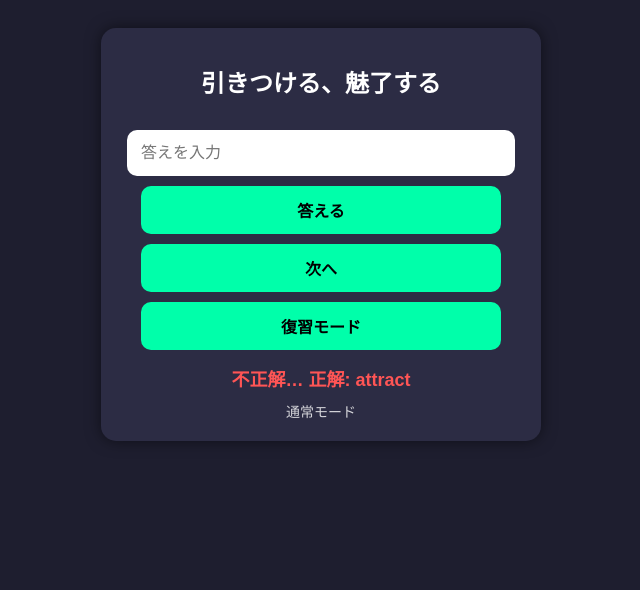
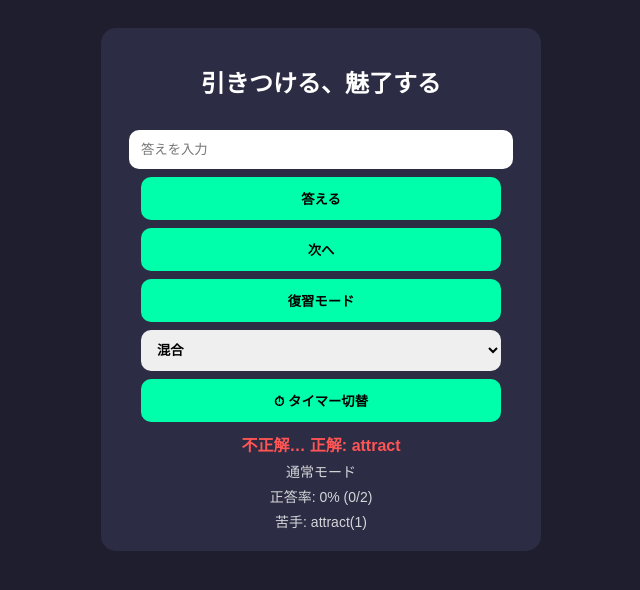
Before and after one commit to Paruky/EnglishLesson1Memolize, a plain HTML site: page index.html in a window 1280 px wide. Both pictures are taken after a click on the button "答える". Shown: the whole page, without its empty margins (319-959 px from the left). Drawn offline with Linux system fonts and the light colour scheme.

Commit message:
Add files via upload

```diff
--- a/index.html
+++ b/index.html
@@ -3,11 +3,11 @@
 <head>
 <meta charset="UTF-8">
 <meta name="viewport" content="width=device-width, initial-scale=1.0">
-  <title>英単語暗記（ガチモード）</title>
+<title>英単語暗記（完全保存版）</title>
 
 <style>
 body {
-      font-family: Arial, sans-serif;
+  font-family: Arial;
   background: #1e1e2f;
   color: white;
   text-align: center;
@@ -18,52 +18,37 @@
   background: #2c2c44;
   padding: 20px;
   border-radius: 15px;
-      width: 100%;
   max-width: 400px;
   margin: auto;
-      box-shadow: 0 0 15px rgba(0,0,0,0.5);
 }
 
-    h1 {
-      font-size: 24px;
-      word-break: break-word;
-    }
+h1 { font-size: 24px; }
 
 input {
   margin-top: 15px;
-      padding: 14px;
+  padding: 12px;
   width: 90%;
   border-radius: 10px;
   border: none;
-      font-size: 16px;
 }
 
-    button {
-      margin-top: 10px;
+button, select {
+  margin-top: 8px;
   padding: 12px;
   width: 90%;
+  border-radius: 10px;
   border: none;
-      border-radius: 10px;
-      background: #00ffaa;
-      color: black;
-      font-weight: bold;
-      font-size: 16px;
-    }
-
-    .result {
-      margin-top: 15px;
-      font-size: 18px;
   font-weight: bold;
 }
 
+button { background: #00ffaa; }
+
+.result { margin-top: 10px; font-weight: bold; }
 .correct { color: #00ffaa; }
 .wrong { color: #ff5555; }
 
-    .mode {
-      margin-top: 10px;
-      font-size: 14px;
-      opacity: 0.8;
-    }
+.small { font-size: 14px; opacity: 0.8; margin-top: 5px; }
+.timer { font-size: 18px; margin-top: 10px; }
 </style>
 </head>
 
@@ -71,85 +56,167 @@
 
 <div class="card">
   <h1 id="question"></h1>
+  <div class="timer" id="timer"></div>
 
-    <input type="text" id="answer" placeholder="答えを入力">
+  <input id="answer" placeholder="答えを入力">
 
   <button onclick="checkAnswer()">答える</button>
   <button onclick="nextWord()">次へ</button>
   <button onclick="reviewMode()">復習モード</button>
 
+  <select id="modeSelect" onchange="changeMode()">
+    <option value="mix">混合</option>
+    <option value="en">英語→日本語</option>
+    <option value="ja">日本語→英語</option>
+  </select>
+
+  <button onclick="toggleTimer()">⏱ タイマー切替</button>
+
   <div id="result" class="result"></div>
-    <div id="mode" class="mode">通常モード</div>
+  <div class="small" id="mode">通常モード</div>
+  <div class="small" id="stats"></div>
+  <div class="small" id="weak"></div>
 </div>
 
 <script>
 const words = [
-      { en: "twice", ja: "2回、2倍、2度" },
-      { en: "post", ja: "投稿する" },
-      { en: "media", ja: "媒体、メディア、マスメディア、マスコミ" },
-      { en: "social media", ja: "SNS、ソーシャルメディア" },
-      { en: "blog", ja: "ブログ" },
-      { en: "come up with", ja: "思いつく、考え出す" },
-      { en: "workshop", ja: "講習会、作業場、研究会、研修会" },
-      { en: "attract", ja: "引きつける、魅了する" },
-      { en: "clip", ja: "切り抜き、クリップする、クリップ" },
-      { en: "edit", ja: "編集する" },
-      { en: "hobby", ja: "趣味" },
-      { en: "anybody", ja: "誰でも、だれでも" },
-      { en: "beginner", ja: "初心者" },
-      { en: "close", ja: "閉じる、近い、接近した" },
-      { en: "wind", ja: "風" },
-      { en: "awesome", ja: "すごい、最高、素晴らしい" },
-      { en: "rap", ja: "ラップ、ラップの曲" },
-      { en: "bound", ja: "〜行きの、縛られた、行きの" },
-      { en: "option", ja: "選択肢、選択" },
-      { en: "entire", ja: "全体の、全部の" },
-      { en: "hurry", ja: "急ぐ、急ぎ、急ぐこと" },
-      { en: "crowded", ja: "混雑した、混んでいる、混み合った" },
-      { en: "apologize", ja: "謝る、お詫びする、謝罪する" },
-      { en: "temporarily", ja: "一時的に" },
-      { en: "estimate", ja: "見積もる、推定する、概算する" },
-      { en: "later", ja: "後で、後ほど" }
+{ en:"twice", ja:"2回、2倍、2度" },
+{ en:"post", ja:"投稿する" },
+{ en:"media", ja:"媒体、メディア、マスメディア、マスコミ" },
+{ en:"social media", ja:"SNS、ソーシャルメディア" },
+{ en:"blog", ja:"ブログ" },
+{ en:"come up with", ja:"思いつく、考え出す" },
+{ en:"workshop", ja:"講習会、作業場、研究会、研修会" },
+{ en:"attract", ja:"引きつける、魅了する" },
+{ en:"clip", ja:"切り抜き、クリップする、クリップ" },
+{ en:"edit", ja:"編集する" },
+{ en:"hobby", ja:"趣味" },
+{ en:"anybody", ja:"誰でも、だれでも" },
+{ en:"beginner", ja:"初心者" },
+{ en:"close", ja:"閉じる、近い、接近した" },
+{ en:"wind", ja:"風" },
+{ en:"awesome", ja:"すごい、最高、素晴らしい" },
+{ en:"rap", ja:"ラップ、ラップの曲" },
+{ en:"bound", ja:"〜行きの、縛られた、行きの" },
+{ en:"option", ja:"選択肢、選択" },
+{ en:"entire", ja:"全体の、全部の" },
+{ en:"hurry", ja:"急ぐ、急ぎ、急ぐこと" },
+{ en:"crowded", ja:"混雑した、混んでいる、混み合った" },
+{ en:"apologize", ja:"謝る、お詫びする、謝罪する" },
+{ en:"temporarily", ja:"一時的に" },
+{ en:"estimate", ja:"見積もる、推定する、概算する" },
+{ en:"later", ja:"後で、後ほど" }
 ];
 
-    let wrongWords = [];
+// ===== データ =====
+let wrongWords = JSON.parse(localStorage.getItem("wrongWords")) || [];
+let mistakeCount = JSON.parse(localStorage.getItem("mistakeCount")) || {};
+let total = Number(localStorage.getItem("total")) || 0;
+let correctCount = Number(localStorage.getItem("correctCount")) || 0;
+let mode = localStorage.getItem("mode") || "mix";
+
 let current;
 let isReview = false;
-    let isEnglishToJapanese = true;
+
+let timerOn = JSON.parse(localStorage.getItem("timerOn")) || false;
+let timeLeft = 10;
+let timerInterval;
+
+// ===== 保存 =====
+function saveData() {
+  localStorage.setItem("wrongWords", JSON.stringify(wrongWords));
+  localStorage.setItem("mistakeCount", JSON.stringify(mistakeCount));
+  localStorage.setItem("total", total);
+  localStorage.setItem("correctCount", correctCount);
+  localStorage.setItem("mode", mode);
+  localStorage.setItem("timerOn", timerOn);
+}
+
+// ===== 出題方向 =====
+function getDirection() {
+  if (mode === "mix") return Math.random() < 0.5;
+  if (mode === "en") return true;
+  if (mode === "ja") return false;
+}
 
 function getList() {
   return isReview && wrongWords.length > 0 ? wrongWords : words;
 }
 
+// ===== タイマー =====
+function startTimer() {
+  if (!timerOn) {
+    document.getElementById("timer").textContent = "";
+    return;
+  }
+
+  clearInterval(timerInterval);
+  timeLeft = 10;
+  document.getElementById("timer").textContent = "⏱ " + timeLeft;
+
+  timerInterval = setInterval(() => {
+    timeLeft--;
+    document.getElementById("timer").textContent = "⏱ " + timeLeft;
+
+    if (timeLeft <= 0) {
+      clearInterval(timerInterval);
+      autoWrong();
+    }
+  }, 1000);
+}
+
+function toggleTimer() {
+  timerOn = !timerOn;
+  saveData();
+  alert(timerOn ? "タイマーON" : "タイマーOFF");
+}
+
+// ===== 問題 =====
+let isEnglishToJapanese;
+
 function nextWord() {
   const list = getList();
   current = list[Math.floor(Math.random() * list.length)];
 
-      // 出題方向ランダム
-      isEnglishToJapanese = Math.random() < 0.5;
+  isEnglishToJapanese = getDirection();
 
-      if (isEnglishToJapanese) {
-        document.getElementById("question").textContent = current.en;
-      } else {
-        document.getElementById("question").textContent = current.ja;
-      }
+  document.getElementById("question").textContent =
+    isEnglishToJapanese ? current.en : current.ja;
 
   document.getElementById("answer").value = "";
   document.getElementById("result").textContent = "";
+
+  startTimer();
 }
 
+// ===== 判定 =====
 function checkAnswer() {
+  clearInterval(timerInterval);
+
   const input = document.getElementById("answer").value.trim();
+  const correctAnswer = isEnglishToJapanese ? current.ja : current.en;
 
-      let correctAnswer = isEnglishToJapanese ? current.ja : current.en;
+  total++;
 
   if (correctAnswer.includes(input) && input !== "") {
-        document.getElementById("result").textContent = "正解！";
+    correctCount++;
+    document.getElementById("result").textContent =
+      "正解！ 正答: " + correctAnswer;
     document.getElementById("result").className = "result correct";
 
     wrongWords = wrongWords.filter(w => w.en !== current.en);
 
   } else {
+    autoWrong();
+  }
+
+  updateStats();
+  saveData();
+}
+
+function autoWrong() {
+  const correctAnswer = isEnglishToJapanese ? current.ja : current.en;
+
   document.getElementById("result").textContent =
     "不正解… 正解: " + correctAnswer;
   document.getElementById("result").className = "result wrong";
@@ -157,26 +224,51 @@
   if (!wrongWords.some(w => w.en === current.en)) {
     wrongWords.push(current);
   }
-      }
+
+  mistakeCount[current.en] = (mistakeCount[current.en] || 0) + 1;
+
+  total++;
 }
 
+// ===== モード =====
 function reviewMode() {
   if (wrongWords.length === 0) {
-        alert("まだ間違えた単語がない！");
+    alert("ミスなし！");
     return;
   }
   isReview = true;
-      document.getElementById("mode").textContent = "復習モード（ミスのみ）";
+  document.getElementById("mode").textContent = "復習モード";
   nextWord();
 }
 
-    // Enter対応（修正済み）
-    document.getElementById("answer").addEventListener("keypress", function(e) {
-      if (e.key === "Enter") {
-        checkAnswer();
+function changeMode() {
+  mode = document.getElementById("modeSelect").value;
+  saveData();
 }
+
+// ===== ステータス =====
+function updateStats() {
+  const rate = total ? Math.round((correctCount / total) * 100) : 0;
+  document.getElementById("stats").textContent =
+    `正答率: ${rate}% (${correctCount}/${total})`;
+
+  const sorted = Object.entries(mistakeCount)
+    .sort((a,b)=>b[1]-a[1])
+    .slice(0,3);
+
+  document.getElementById("weak").textContent =
+    "苦手: " + sorted.map(x=>`${x[0]}(${x[1]})`).join(", ");
+}
+
+// Enter対応
+document.getElementById("answer").addEventListener("keypress", e=>{
+  if(e.key==="Enter") checkAnswer();
 });
 
+// 初期設定反映
+document.getElementById("modeSelect").value = mode;
+
+updateStats();
 nextWord();
 </script>
 
```
Lines whose indentation alone changed are shown as unchanged.
